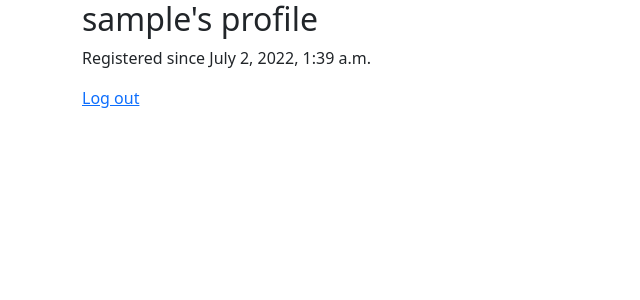
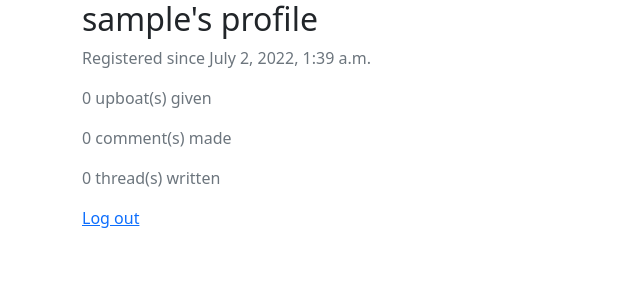
Before and after one commit to wesley950/friends-network, a Django app: page /auth/profile/ in a window 1280 px wide. Shown: the top 300 px of the page, without its empty margins (0-640 px from the left). Run offline with Django 4.2, Linux system fonts and the light colour scheme; the visitor is signed in with stand-in values (Sample User, id 1); data that the repository does not hold is empty.

Commit message:
Minor change to profile template

```diff
--- a/templates/profiles/profile.html
+++ b/templates/profiles/profile.html
@@ -2,6 +2,9 @@
 
 {% block content %}
 <h2>{{ user.username }}'s profile</h2>
-<p>Registered since {{ user.date_joined }}</p>
+<p class="text-muted">Registered since {{ user.date_joined }}</p>
+<p class="text-muted">{{ user.upvote_set.count }} upboat(s) given</p>
+<p class="text-muted">{{ user.comment_set.count }} comment(s) made</p>
+<p class="text-muted">{{ user.thread_set.count }} thread(s) written</p>
 <a href="{% url 'logout' %}">Log out</a>
 {% endblock %}
```
